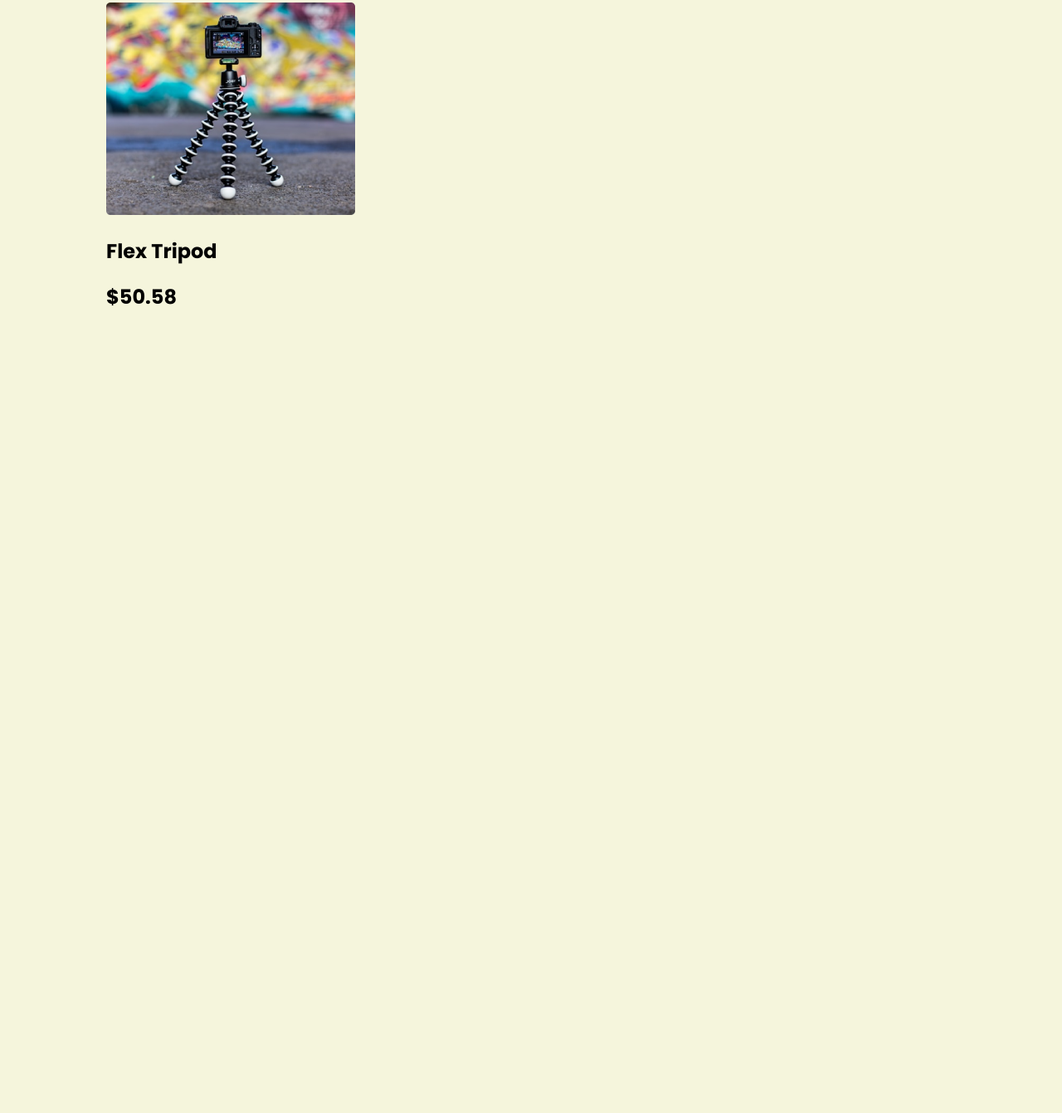
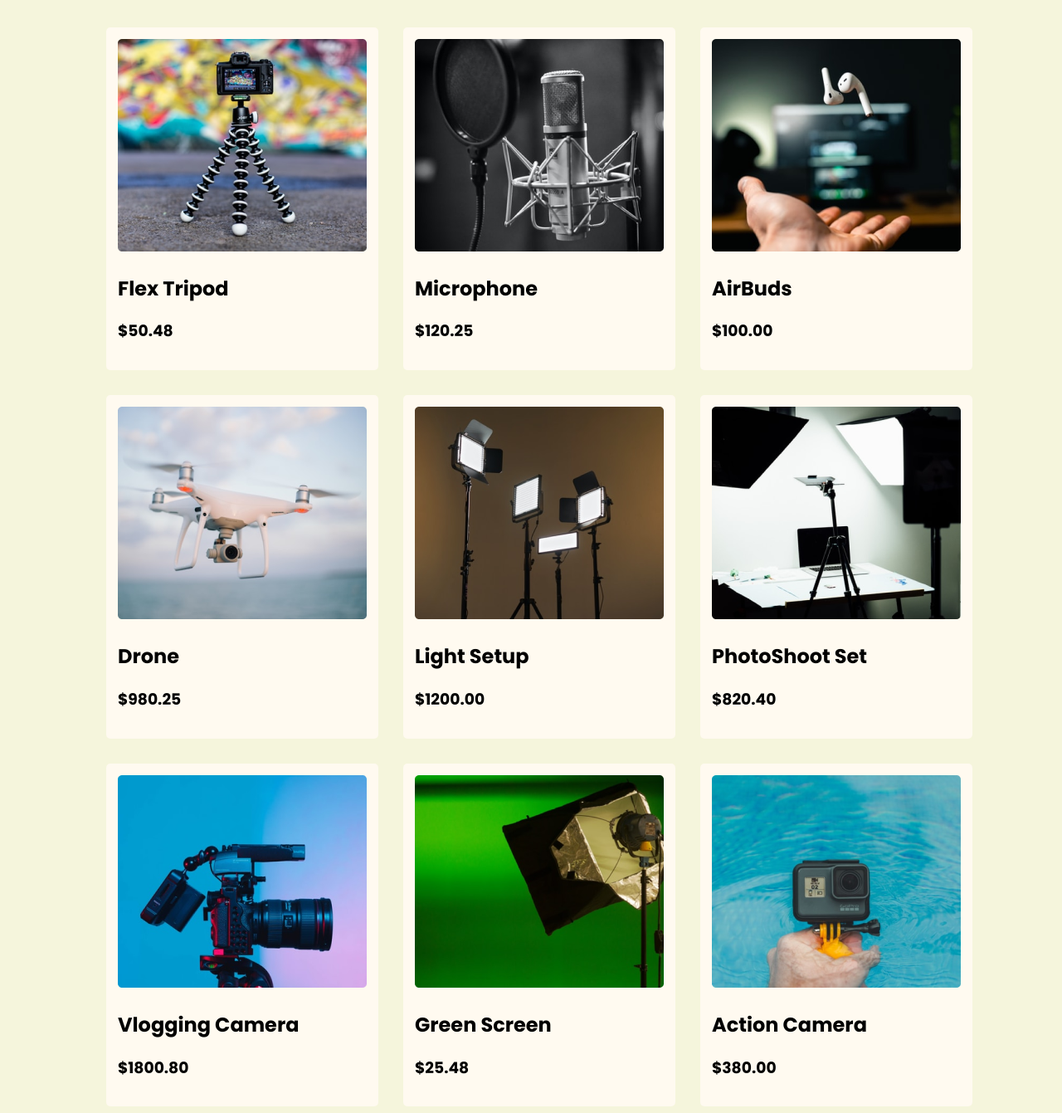
Before and after one commit to saidulislam2020/assignment2, a plain HTML site: page index.html in a window 1280 px wide. Shown: the part 706-2047 px from the top of the page at 83% size. Before the commit the page ends 1098 px from the top, so only its background shows below. Drawn offline with Linux system fonts and the light colour scheme.

Commit message:
product collection add

```diff
--- a/index.html
+++ b/index.html
@@ -38,26 +38,65 @@
       <!-- popular collection part -->
       <div class="popular">
         <div class="popular-heder">
-          <h2><center>Pupular Collection</center></h2>
+          <h2>Pupular Collection</h2>
         </div>
         <!-- product image description and price -->
-
         <div class="items">
-          <div class="image">
-            <img src="images/tripod.png" alt="" />
+          <div class="item">
+            <img src="images/tripod.png" alt="tripod" />
+            <h2>Flex Tripod</h2>
+            <h3>$50.48</h3>
+            <p></p>
           </div>
-          <div class="product-name">
-            <h2>Flex Tripod</h2>
+          <div class="item">
+            <img src="images/mic.png" alt="mic" />
+            <h2>Microphone</h2>
+            <h3>$120.25</h3>
+            <p></p>
           </div>
-          <div class="price">
-            <p><span>$50.58</span></p>
+          <div class="item">
+            <img src="images/airpod.png" alt="airbuds" />
+            <h2>AirBuds</h2>
+            <h3>$100.00</h3>
+            <p></p>
           </div>
-          <div class="font-star"></div>
-          <div class="description">
+          <div class="item">
+            <img src="images/drone.png" alt="Drone" />
+            <h2>Drone</h2>
+            <h3>$980.25</h3>
+            <p></p>
+          </div>
+          <div class="item">
+            <img src="images/lights.png" alt="lights setup" />
+            <h2>Light Setup</h2>
+            <h3>$1200.00</h3>
+            <p></p>
+          </div>
+          <div class="item">
+            <img src="images/setup.png" alt="setup" />
+            <h2>PhotoShoot Set</h2>
+            <h3>$820.40</h3>
+            <p></p>
+          </div>
+          <div class="item">
+            <img src="images/camera.png" alt="vlogging camera" />
+            <h2>Vlogging Camera</h2>
+            <h3>$1800.80</h3>
+            <p></p>
+          </div>
+          <div class="item">
+            <img src="images/single-light.png" alt="Green Screen" />
+            <h2>Green Screen</h2>
+            <h3>$25.48</h3>
+            <p></p>
+          </div>
+          <div class="item">
+            <img src="images/action.png" alt="Action Camera" />
+            <h2>Action Camera</h2>
+            <h3>$380.00</h3>
             <p></p>
           </div>
         </div>
-        <!-- product itme end -->
       </div>
     </main>
   </body>
--- a/styles.css
+++ b/styles.css
@@ -68,6 +68,20 @@ span {
 .popular {
   margin-top: 150px;
 }
-.popular-heder {
-  marging-bottom: 10px;
+
+.popular-heder h2 {
+  text-align: center;
 }
+
+.items {
+  margin-top: 50px;
+  display: grid;
+  grid-template-columns: repeat(3, 1fr);
+  grid-row-gap: 30px;
+}
+.item {
+  border-radius: 5px;
+  background-color: floralwhite;
+  margin-right: 30px;
+  padding: 14px 14px;
+}
```
